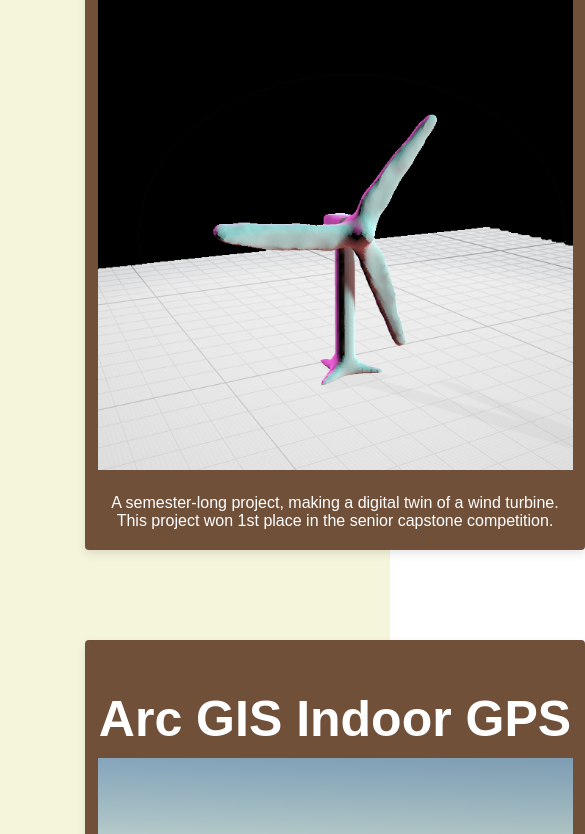
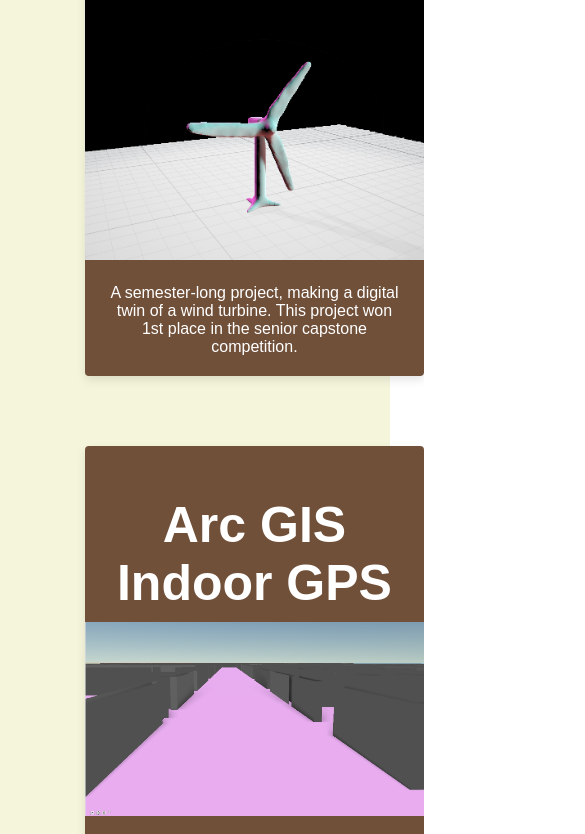
Before and after one commit to Dark1820/Personal_Webpage, a website: page Projects.html in a window 390 px wide. Shown: the part 390-1224 px from the top of the page, 585 px wide, since content can reach past the window. Drawn offline with Linux system fonts and the light colour scheme.

Commit message:
Update prjstyles.css

```diff
--- a/styles/prjstyles.css
+++ b/styles/prjstyles.css
@@ -59,19 +59,15 @@
 }
 
 .projects-container {
-    display: flex;
-    justify-content: space-between; /* This will add equal spacing between elements */
-    align-items: stretch; /* This makes sure that all elements stretch to fill the container */
-    flex-wrap: wrap;
+    display: grid;
+    grid-template-columns: repeat(3, 1fr); /* 3 equal columns */
     gap: 20px; /* Adjusts the gap between the project cards */
     margin: 0 auto;
-    max-width: 1800px; /* Adjust width as necessary */
+    max-width: 1800px;
     background-color: beige;
-    text-decoration: none;
 }
 
-/* Styling the project link */
-.project-link  {
+.project-link {
     text-decoration: none; /* Removes underline */
     color: inherit; /* Inherit color from parent */
     display: block; /* Ensures the entire card is clickable */
@@ -90,24 +86,23 @@
 
 /* Project Card Styles */
 .project-card {
-    flex: 1 1 30%; /* This will allow the cards to fill the row and take up equal space */
     background-color: #71503a;
     box-shadow: 0 4px 10px rgba(0, 0, 0, 0.1);
     border-radius: 4px;
     overflow: hidden;
     text-align: center;
     transition: transform 0.3s ease;
+    width: 100%; /* Make sure the cards fill the column */
     margin: 25px;
-    width: 500px;
+    height: auto; /* Let the height adjust based on content */
 }
-
 
 .project-card:hover {
     transform: scale(1.05); /* Slight zoom on hover */
 }
 
 .project-card img {
-    width: 95%;
+    width: 100%;
     height: 475px;
     object-fit: cover;
 }
@@ -131,7 +126,10 @@
 /* Responsive Design */
 @media (max-width: 768px) {
     .projects-container {
-        flex-direction: column;
-        gap: 40px;
+        grid-template-columns: 1fr; /* Stack columns on mobile */
+    }
+
+    .project-card img {
+        height: auto; /* Allow images to scale */
     }
 }
```
